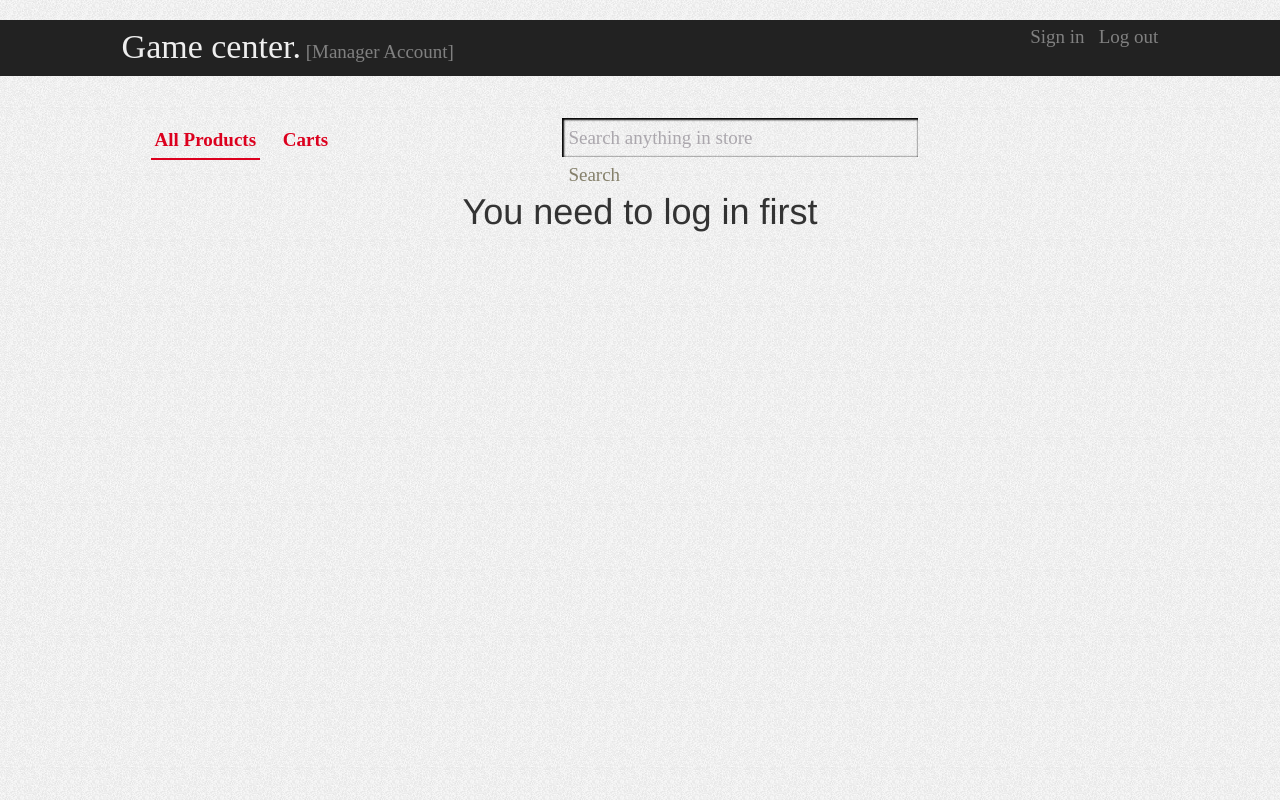
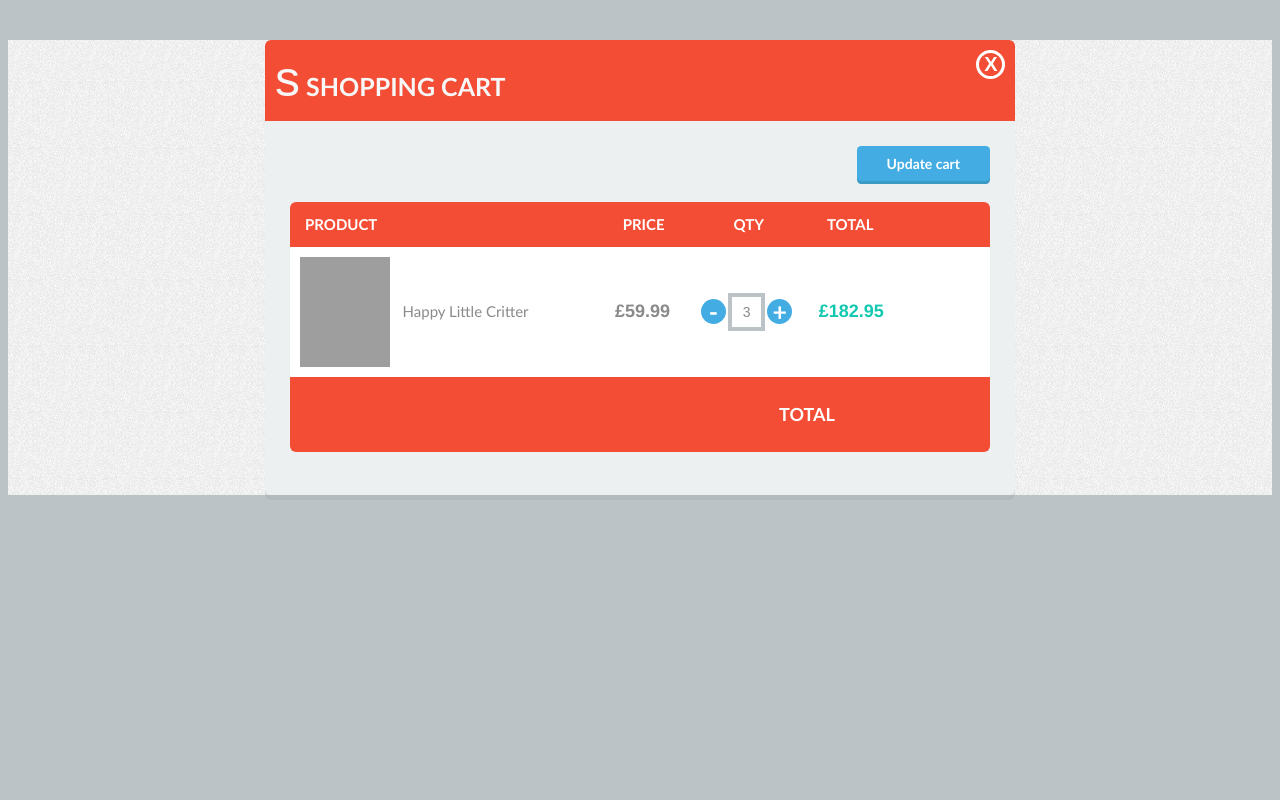
Before and after one commit to nm-hoang/php-mvc-smart, a PHP site: page /admin?action=card in a window 1280 px wide. Run offline with PHP 8.4, Linux system fonts and the light colour scheme; some libraries are stand-ins or nearby versions; some web fonts are replaced; grey boxes are pictures that could not be loaded.

Commit message:
edit gamelist

```diff
--- a/admin.php
+++ b/admin.php
@@ -4,6 +4,8 @@
     if(isset($_GET['action'])){
         if($_GET['action'] == 'login'){
             $controller ->login();
+        }else if($_GET['action']=='card'){
+            $controller -> viewCart();
         }
         else{
             $controller->logout();
--- a/controller/controller.php
+++ b/controller/controller.php
@@ -1,7 +1,7 @@
 <?php
   session_start();
   require_once("model/database.php");
-
+  $_SESSION['cart'] = array();
   class Controller extends Database {
     public function viewAll() {
       $games = $this->getGameList();
@@ -10,6 +10,12 @@
 
     public function viewGameById($id) {
        $game = $this->getGameDetail($id);
+       $gameinfo = $game->fetch_assoc();
+       if(isset($_POST['buy'])){
+         $element = array("Title"=>$gameinfo['title'], "Price"=>$gameinfo['price']);
+         array_push($_SESSION['cart'],$element);
+         print_r($_SESSION['cart']);
+        }
        include 'view/viewgame.php';
     }
     public function addgame(){
@@ -20,7 +26,6 @@
     //Admin management
     public function login(){
       if(isset($_POST['login'])){
-        echo $_POST['user'];
         $checkAdmin = $this->checkAdmin($_POST['user'], $_POST['pass']);
         if($checkAdmin == true){
           $_SESSION['userlogin'] = $_POST['user'];
@@ -37,7 +42,10 @@
       }
       include 'view/logout.php';
     }
+    public function viewCart(){
 
+      include 'view/viewcart.php';
+    }
 
   }
 ?>
--- /dev/null
+++ b/css/shoppingCart.css
@@ -0,0 +1,241 @@
+html {
+    background: #bbc3c6;
+    font: 62.5%/1.5em "Trebuchet Ms", helvetica;
+  }
+
+  * {
+    box-sizing: border-box;
+    -webkit-font-smoothing: antialiased;
+    font-smoothing: antialiased;
+  }
+
+  @font-face {
+      font-family: 'Shopper';
+      src: url('http://www.shopperfont.com/font/Shopper-Std.ttf');
+  }
+
+  .shopper {
+    text-transform: lowercase;
+    font: 2em 'Shopper', sans-serif;
+    line-height: 0.5em;
+    display: inline-block;
+  }
+
+
+
+  h1 {
+    text-transform: uppercase;
+    font-weight: bold;
+    font-size: 2.5em;
+  }
+
+  p {
+    font-size: 1.5em;
+    color: #8a8a8a;
+  }
+
+  input {
+    border: 0.3em solid #bbc3c6;
+    padding: 0.5em 0.3em;
+    font-size: 1.4em;
+    color: #8a8a8a;
+    text-align: center;
+  }
+
+  img {
+    max-width: 9em;
+    width: 100%;
+    overflow: hidden;
+    margin-right: 1em;
+    height: 110px;
+  }
+
+  a {
+    text-decoration: none;
+  }
+
+  .container {
+    max-width: 75em;
+    width: 95%;
+    margin: 40px auto;
+    overflow: hidden;
+    position: relative;
+
+    border-radius: 0.6em;
+    background: #ecf0f1;
+    box-shadow: 0 0.5em 0 rgba(138, 148, 152, 0.2);
+  }
+
+  .heading {
+    padding: 1em;
+    position: relative;
+    z-index: 1;
+    color: #f7f7f7;
+    background: #f34d35;
+  }
+
+  .cart {
+    margin: 2.5em;
+    overflow: hidden;
+  }
+
+  .cart.is-closed {
+    height: 0;
+    margin-top: -2.5em;
+  }
+
+  .table {
+    background: #ffffff;
+    border-radius: 0.6em;
+    overflow: hidden;
+    clear: both;
+    margin-bottom: 1.8em;
+  }
+
+
+  .layout-inline > * {
+    display: inline-block;
+  }
+
+  .align-center {
+    text-align: center;
+  }
+
+  .th {
+    background: #f34d35;
+    color: #fff;
+    text-transform: uppercase;
+    font-weight: bold;
+    font-size: 1.5em;
+  }
+
+  .tf {
+    background: #f34d35;
+    text-transform: uppercase;
+    text-align: right;
+    font-size: 1.2em;
+  }
+
+  .tf p {
+    color: #fff;
+    font-weight: bold;
+  }
+
+  .col {
+    padding: 1em;
+    width: 12%;
+  }
+
+  .col-pro {
+    width: 44%;
+  }
+
+  .col-pro > * {
+    vertical-align: middle;
+  }
+
+  .col-qty {
+    text-align: center;
+    width: 17%;
+  }
+
+  .col-numeric p {
+    font: bold 1.8em helvetica;
+  }
+
+  .col-total p {
+    color: #12c8b1;
+  }
+
+  .tf .col {
+    width: 20%;
+  }
+
+  .row > div {
+    vertical-align: middle;
+  }
+
+  .row-bg2 {
+    background: #f7f7f7;
+  }
+
+  .visibility-cart {
+    position: absolute;
+    color: #fff;
+    top: 0.5em;
+    right: 0.5em;
+    font:  bold 2em arial;
+    border: 0.16em solid #fff;
+    border-radius: 2.5em;
+    padding: 0 0.22em 0 0.25em ;
+  }
+
+  .col-qty > * {
+    vertical-align: middle;
+  }
+
+  .col-qty > input {
+    max-width: 2.6em;
+  }
+
+
+  a.qty {
+    width: 1em;
+    line-height: 1em;
+    border-radius: 2em;
+    font-size: 2.5em;
+    font-weight: bold;
+    text-align: center;
+    background: #43ace3;
+    color: #fff;
+  }
+
+  a.qty:hover {
+    background: #3b9ac6;
+  }
+
+  .btn {
+    padding: 10px 30px;
+    border-radius: 0.3em;
+    font-size: 1.4em;
+    font-weight: bold;
+    background: #43ace3;
+    color: #fff;
+    box-shadow: 0 3px 0 rgba(59,154,198, 1)
+  }
+
+  .btn:hover {
+    box-shadow: 0 3px 0 rgba(59,154,198, 0)
+  }
+
+  .btn-update {
+    float: right;
+    margin: 0 0 1.5em 0;
+  }
+
+  .transition {
+    transition: all 0.3s ease-in-out;
+  }
+
+  @media screen and ( max-width: 755px) {
+    .container {
+      width: 98%;
+    }
+
+    .col-pro {
+      width: 35%;
+    }
+
+    .col-qty {
+      width: 22%;
+    }
+
+    img {
+      max-width: 100%;
+      margin-bottom: 1em;
+    }
+  }
+
+  @media screen and ( max-width: 591px) {
+
+  }
--- a/view/gamelist.php
+++ b/view/gamelist.php
@@ -5,7 +5,7 @@ include 'header.php';?>
 <!-- If admin is log in, show info admin -->
 <?php if(isset($_SESSION['userlogin'])){ ?>
       <h1>&nbspHello Admin</h1>
-<?php }
+<?php  }
 while ($game = $games->fetch_assoc()) {
 ?>
    <div class="col-sm-3">
--- a/view/header.php
+++ b/view/header.php
@@ -34,7 +34,7 @@
         <li><a href="index.php">All Products</a>
           <span class="active"></span>
         </li>
-        <li><a href="#">Carts</a></li>
+        <li><a href="admin?action=card">Carts</a></li>
       </ul>
     </div>
     <div class="col-2 logo-mb">
--- a/view/login.php
+++ b/view/login.php
@@ -15,7 +15,7 @@ include 'header.php';
             if($checkAdmin == false){?>
         <h1>You are not an admin</h1>
     <?php } else{ echo $_SESSION['userlogin'] ?>
-
+        <script> window.location.href = 'index.php' </script>
     <?php } }?>
   <div class="login-help">
     <a href="#">Register</a> • <a href="#">Forgot Password</a>
--- a/view/logout.php
+++ b/view/logout.php
@@ -5,7 +5,8 @@
        <h1 style="text-align: center;">You need to log in first</h1>
    <?php }
     else{
+        unset($_SESSION['userlogin']);
             ?>
-        <h1 style="text-align: center;">You are sign now. Please sign in to edit games</h1>
+        <h1 style="text-align: center;">You are sign out now. Please sign in to edit games</h1>
    <?php }
 ?>
--- a/view/nav.php
+++ b/view/nav.php
@@ -6,7 +6,9 @@
 			<div class="col-6">
 				<div class="top-menu-info-left">
 				<a href="index.php"><span class="wl">Game center.	</span>	</a>
-					<a href="#">[Manager Account]</a>
+				<?php if(isset($_SESSION['userlogin'])){?>
+					<a href="#">[Manager Product]</a>
+					<?php } ?>
 				</div>
 			</div>
 			<div class="col-6">
--- /dev/null
+++ b/view/viewcart.php
@@ -0,0 +1,76 @@
+<!DOCTYPE html>
+<html lang="en">
+<head>
+  <meta charset="UTF-8">
+  <meta name="viewport" content="width=device-width, initial-scale=1.0">
+  <link rel="stylesheet" href="css/shoppingCart.css">
+  <body style="background-image: url(./img/bg-body.png);">
+  <title>Document</title>
+</head>
+<body>
+
+
+
+
+<div class="container">
+  <div class="heading">
+    <h1>
+      <span class="shopper">s</span> Shopping Cart
+    </h1>
+
+    <a href="#" class="visibility-cart transition is-open">X</a>
+  </div>
+
+  <div class="cart transition is-open">
+
+    <a href="#" class="btn btn-update">Update cart</a>
+
+
+    <div class="table">
+      <?php
+          foreach($_SESSION['cart'] as $element){
+            echo $element['title'];
+          }
+      ?>
+      <div class="layout-inline row th img-resize" >
+        <div class="col col-pro">Product</div>
+        <div class="col col-price align-center ">
+          Price
+        </div>
+        <div class="col col-qty align-center">QTY</div>
+        <div class="col">Total</div>
+      </div>
+
+      <div class="layout-inline row">
+
+        <div class="col col-pro layout-inline">
+          <img src="http://static.ddmcdn.com/gif/10-kitten-cuteness-1.jpg" alt="kitten" />
+          <p>Happy Little Critter</p>
+        </div>
+
+        <div class="col col-price col-numeric align-center ">
+          <p>£59.99</p>
+        </div>
+
+        <div class="col col-qty layout-inline">
+          <a href="#" class="qty qty-minus">-</a>
+            <input type="numeric" value="3" />
+          <a href="#" class="qty qty-plus">+</a>
+        </div>
+        <div class="col col-total col-numeric">               <p> £182.95</p>
+        </div>
+      </div>
+
+
+       <div class="tf">
+
+          <div class="row layout-inline">
+           <div class="col">
+             <p>Total</p>
+           </div>
+           <div class="col"></div>
+         </div>
+       </div>
+  </div>
+
+<?php include 'footer.php' ?>
```
Also changed, not shown: view/viewgame.php (+4 -5 lines), 1 other file.
